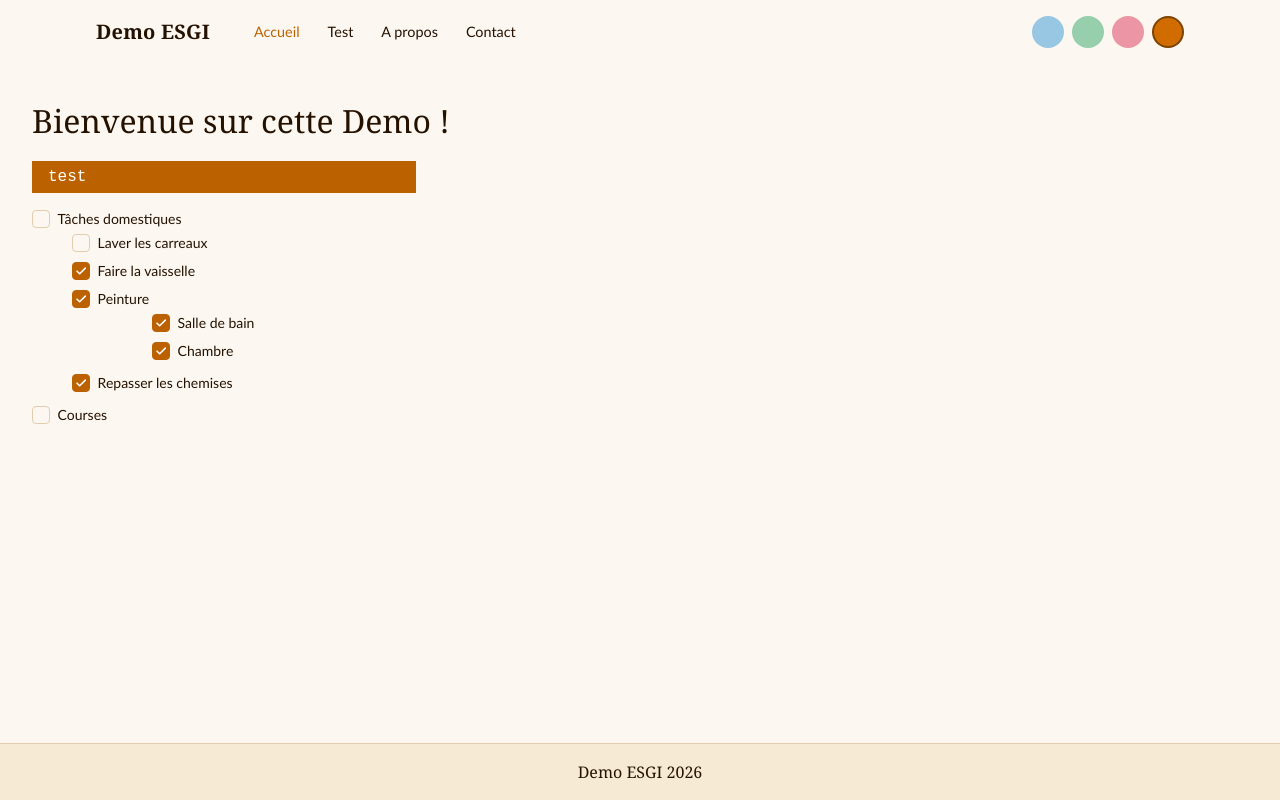
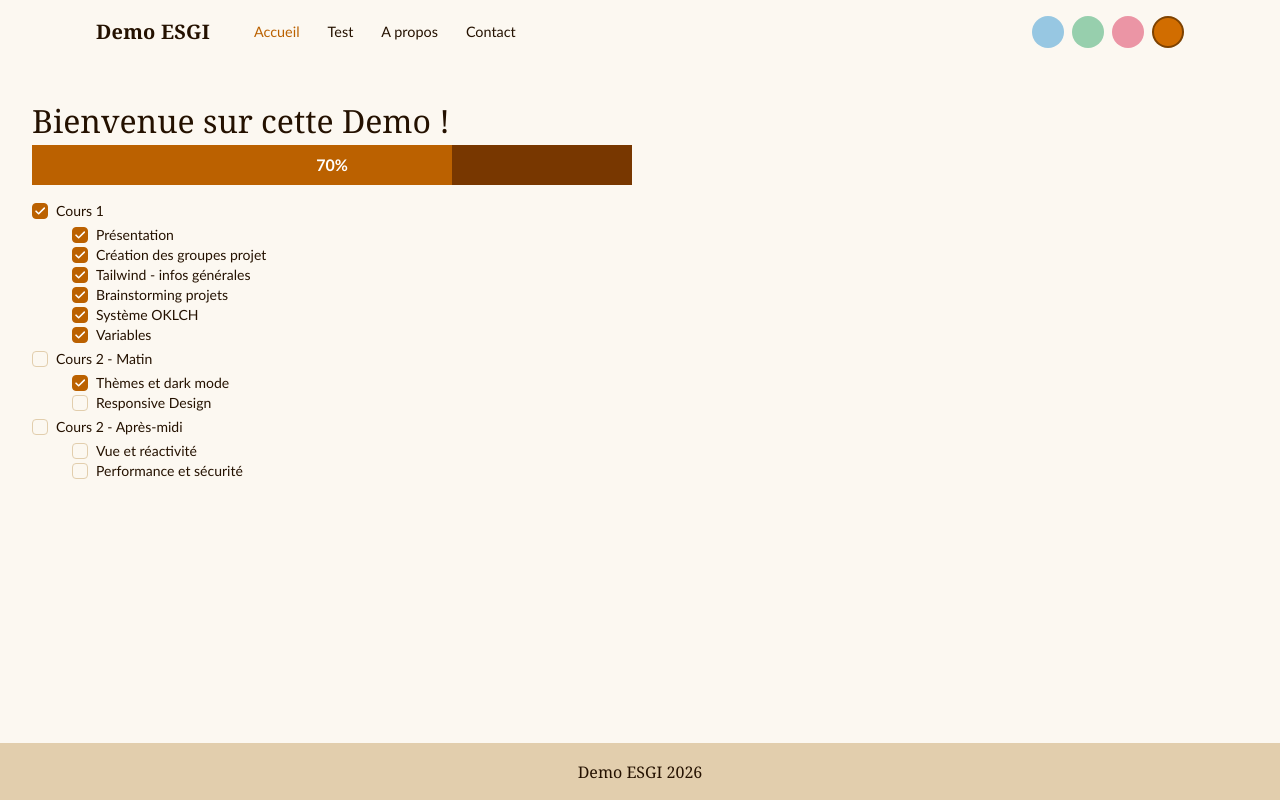
Before and after one commit to gregory511/vue-theme-example, a Vue app: page / in a window 1280 px wide. Built offline with nearby package versions, Linux system fonts and the light colour scheme.

Commit message:
Ajout de composants réactifs

```diff
--- a/src/components/layout/AppFooter.vue
+++ b/src/components/layout/AppFooter.vue
@@ -1,5 +1,5 @@
 <template>
-    <footer class="bg-base-200 border-t border-base-300 flex justify-center">
+    <footer class="bg-base-300 bg-base-200 border-t border-base-300 flex justify-center">
         <div class="flex items-center justify-between py-4 h-14">
             <span class="font-display">Demo ESGI 2026</span>
         </div>
--- a/src/components/ui/Checkbox.vue
+++ b/src/components/ui/Checkbox.vue
@@ -1,10 +1,30 @@
 <template>
-    <div class="inline-flex items-center gap-2 cursor-pointer select-none" @click="model = !model">
-        <div class="w-[1.1rem] h-[1.1rem] shrink-0 flex items-center justify-center rounded-sm border-[1.5px] transition-colors duration-150"
-            :class="model
-                ? 'bg-primary border-primary text-primary-content'
-                : 'bg-base-100 border-base-300'
-                ">
+    <label class="inline-flex items-center gap-2 cursor-pointer select-none">
+
+        <!--
+            Input pour l'accessibilité plutôt qu'une div
+            sr = screen-reader, permet d'afficher la coche pour
+            les utilisateurs malvoyants
+        -->
+        <input type="checkbox" v-model="model" class="sr-only peer" @change="emitChange" />
+
+        <!--
+            peer-checked est une classe spéciale tailwind
+            qui permet d'appliquer un style si un autre item
+            nommé peer est actif ou non (le nom est paramétrable)
+
+            https://tailwindcss.com/docs/hover-focus-and-other-states
+        -->
+
+        <div class="flex shrink-0 items-center justify-center
+            w-4 h-4
+            rounded-sm border-[1.5px]
+            bg-base-100 border-base-300
+            peer-checked:bg-primary
+            peer-checked:border-primary
+            peer-checked:text-primary-content">
+
+            <!-- Transition pour l'animation de la checkbox -->
             <Transition name="check">
                 <svg v-if="model" viewBox="0 0 10 8" fill="none" xmlns="http://www.w3.org/2000/svg"
                     class="w-[0.65rem] h-[0.65rem]">
@@ -14,17 +34,27 @@
             </Transition>
         </div>
 
-        <label class="font-body text-sm text-base-content cursor-pointer">
-            {{ props.text }}
-        </label>
-    </div>
+        <span class="font-body text-sm text-base-content">
+            {{ text }}
+        </span>
+    </label>
 </template>
 
 <script setup lang="ts">
 const model = defineModel<boolean>();
 const props = defineProps<{
-    text: string;
+    text: string
 }>();
+
+const emit = defineEmits<{
+    (e: "change", value: boolean): void,
+}>();
+
+const emitChange = () => {
+    if (model.value != null) {
+        emit("change", model.value);
+    }
+}
 </script>
 
 <style>
--- /dev/null
+++ b/src/components/ui/ProgressBar.vue
@@ -0,0 +1,41 @@
+<template>
+    <div class="w-full lg:w-150
+            h-10
+            flex items-start
+            bg-neutral
+            relative"
+        >
+        <div class="bg-primary h-full"
+        :style="{
+            width: fillPercentage + '%'
+        }"></div>
+
+        <p class="absolute
+            font-bold text-primary-content
+            left-1/2 -translate-x-1/2
+            top-1/2 -translate-y-1/2">
+            {{ fillPercentage }}%
+        </p>
+    </div>
+</template>
+
+<script setup lang="ts">
+import { computed } from 'vue';
+
+const props = withDefaults(defineProps<{
+    value?: number;
+    max  ?: number;
+}>(), {
+    value: 50,
+    max  : 100
+});
+
+const fillPercentage = computed(() => {
+    // pas de division par zéro...
+    if (props.max === 0)
+        return 0;
+
+    return props.value / props.max * 100;
+})
+
+</script>
--- a/src/components/ui/TaskList.vue
+++ b/src/components/ui/TaskList.vue
@@ -1,27 +1,90 @@
 <template>
-   <div class="flex flex-col" :style="{
-      marginLeft: (props.depth * 40) + 'px'
-   }">
-      <template v-for="task, i in tasks" :key="`task_${i}`">
-         <Checkbox v-model="task.done" :text="task.name"/>
-         <div class="flex flex-col my-1">
-            <TaskList v-if="task.tasks"
-               :tasks="task.tasks"
-               :depth="props.depth + 1"/>
-         </div>
-      </template>
-   </div>
+    <div class="flex flex-col" :style="{ marginLeft: depth * 40 + 'px' }">
+        <template v-for="task in tasks" :key="task.id ?? task.name">
+            <Checkbox v-model="task.done"
+            :text="task.name"
+            @change="onCheckboxChange(task)" />
+
+            <div v-if="task.tasks?.length" class="flex flex-col my-1">
+                <TaskList :tasks="task.tasks" :depth="depth + 1" />
+            </div>
+        </template>
+    </div>
 </template>
 
 <script setup lang="ts">
 import type { Task } from '@/types/task';
 import Checkbox from './Checkbox.vue';
+import { computed } from 'vue';
 
-const props = withDefaults(defineProps<{
-   tasks?: Task[] | null,
-   depth?: number
-}>(), {
-   depth: 0,
-   tasks: null,
-});
+const props = withDefaults(
+    defineProps<{
+        tasks?: Task[] | null
+        depth?: number
+    }>(),
+    {
+        tasks: null,
+        depth: 0,
+    }
+);
+
+type TaskProgress = {
+    done: number
+    total: number
+}
+/**
+ * Mise à jour des enfants lorsque la checkbox
+ * est mise à jour
+ */
+const onCheckboxChange = (task: Task) => {
+    if (!task.tasks?.length)
+        return;
+
+    updateChildren(task.tasks, task.done);
+}
+
+const updateChildren = (tasks: Task[], value: boolean) => {
+    for (const t of tasks) {
+        t.done = value;
+        if (t.tasks?.length) {
+            updateChildren(t.tasks, value);
+        }
+    }
+}
+
+const calculateProgress = (tasks: Task[]): TaskProgress => {
+    let done  = 0;
+    let total = 0;
+
+    for (const task of tasks) {
+        if (task.tasks?.length) {
+            const child = calculateProgress(task.tasks);
+            done += child.done;
+            total += child.total;
+        } else {
+            total++;
+            if (task.done)
+                done++;
+        }
+    }
+
+    return { done, total };
+}
+
+const getProgress = computed((): number => {
+    if (!props.tasks?.length)
+        return 0;
+
+    const { done, total } = calculateProgress(props.tasks);
+
+    // Evitons la division par zéro...
+    if (total === 0)
+        return 0;
+
+    return Math.round((done / total) * 100);
+})
+
+defineExpose({
+    getProgress
+})
 </script>
--- a/src/components/ui/ThemeSwitcher.vue
+++ b/src/components/ui/ThemeSwitcher.vue
@@ -3,7 +3,9 @@
         <button
             v-for="t in themes" :key="t.value"
             class="w-8 h-8 rounded-full cursor-pointer opacity-40 transition-opacity duration-300"
-            :class="{ 'border-2 border-black/40 opacity-100 ': theme === t.value }"
+            :class="{
+                'border-2 border-black/40 opacity-100 ': theme === t.value
+            }"
             :style="{ 'background': t.color }"
             :title="t.label"
             :aria-pressed="theme === t.value"
--- a/src/components/views/Home.vue
+++ b/src/components/views/Home.vue
@@ -1,55 +1,29 @@
 <template>
     <h1>Bienvenue sur cette Demo !</h1>
 
-    <code>
-test
-    </code>
-    <TaskList :tasks="tasks"></TaskList>
+    <ProgressBar :value="taskListProgress"></ProgressBar>
+
+    <TaskList class="mt-4" ref="taskList" :tasks="taskData"></TaskList>
 </template>
 
 
 <script setup lang="ts">
 import type { Task } from '@/types/task';
 import TaskList from '@/components//ui/TaskList.vue';
-import { reactive } from 'vue';
+import { computed, ref } from 'vue';
+import { tasks } from '@/data/tasks';
+import ProgressBar from '../ui/ProgressBar.vue';
 
-const tasks = reactive<Task[]>([
-    {
-        done: false,
-        name: "Tâches domestiques",
-        tasks: [
-            {
-                done: false,
-                name: "Laver les carreaux"
-            },
-            {
-                done: true,
-                name: "Faire la vaisselle"
-            },
-            {
-                done: true,
-                name: "Peinture",
-                tasks: [
-                    {
-                        done: true,
-                        name: "Salle de bain"
-                    },
-                    {
-                        done: true,
-                        name: "Chambre"
-                    },
-                ]
-            },
-            {
-                done: true,
-                name: "Repasser les chemises"
-            },
-        ]
-    },
+type TaskListInstance = InstanceType<typeof TaskList>
 
-    {
-        done: false,
-        name: "Courses"
-    },
-]);
+const taskData = ref<Task[]>(tasks);
+const taskList = ref<TaskListInstance|null>(null);
+
+const taskListProgress = computed(() : number => {
+    if (taskList.value === null)
+        return 0;
+
+    return taskList.value.getProgress;
+})
+
 </script>
--- a/src/composables/useTheme.ts
+++ b/src/composables/useTheme.ts
@@ -1,4 +1,4 @@
-import { ref, watchEffect } from 'vue'
+import { ref, watchEffect } from 'vue';
 
 const theme = ref(localStorage.getItem('theme') ?? 'aurum');
 document.documentElement.dataset.theme = theme.value;
--- /dev/null
+++ b/src/data/tasks.ts
@@ -0,0 +1,62 @@
+import type { Task } from "@/types/task";
+
+export const tasks: Task[] = [
+    {
+        name: "Cours 1",
+        done: true,
+        tasks: [
+            {
+                name: "Présentation",
+                done: true
+            },
+            {
+                name: "Création des groupes projet",
+                done: true
+            },
+            {
+                name: "Tailwind - infos générales",
+                done: true
+            },
+            {
+                name: "Brainstorming projets",
+                done: true,
+            },
+            {
+                name: "Système OKLCH",
+                done: true
+            },
+            {
+                name: "Variables",
+                done: true
+            }
+        ]
+    },
+    {
+        name: "Cours 2 - Matin",
+        done: false,
+        tasks: [
+            {
+                name: "Thèmes et dark mode",
+                done: true
+            },
+            {
+                name: "Responsive Design",
+                done: false
+            }
+        ]
+    },
+    {
+        name: "Cours 2 - Après-midi",
+        done: false,
+        tasks: [
+            {
+                name: "Vue et réactivité",
+                done: false
+            },
+            {
+                name: "Performance et sécurité",
+                done: false
+            }
+        ]
+    }
+];
--- a/src/types/task.ts
+++ b/src/types/task.ts
@@ -1,5 +1,6 @@
 export type Task = {
-    name: string;
-    done: boolean;
+    id   ?: number;
+    name  : string;
+    done  : boolean;
     tasks?: Task[] | null;
 }
```
